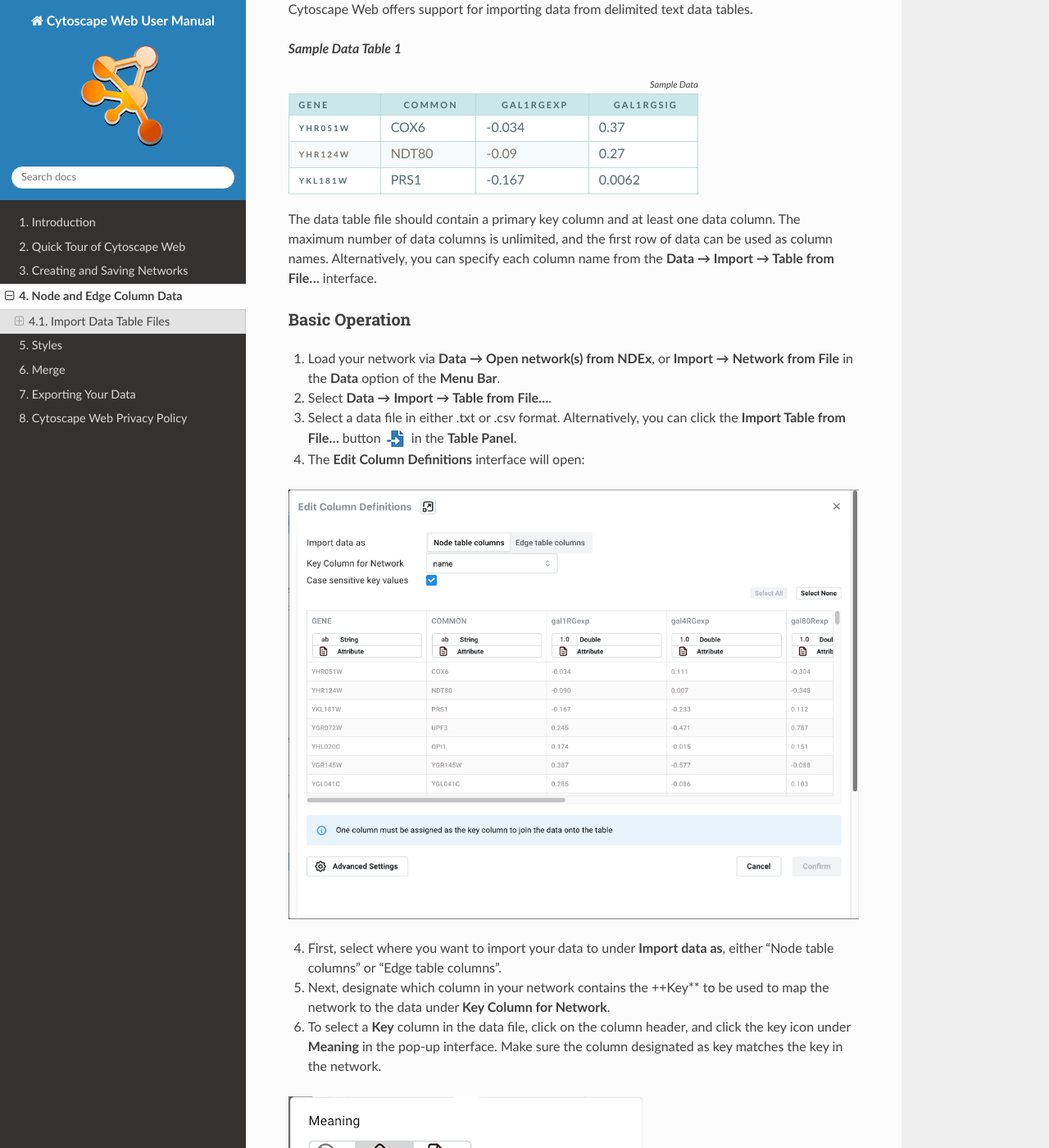
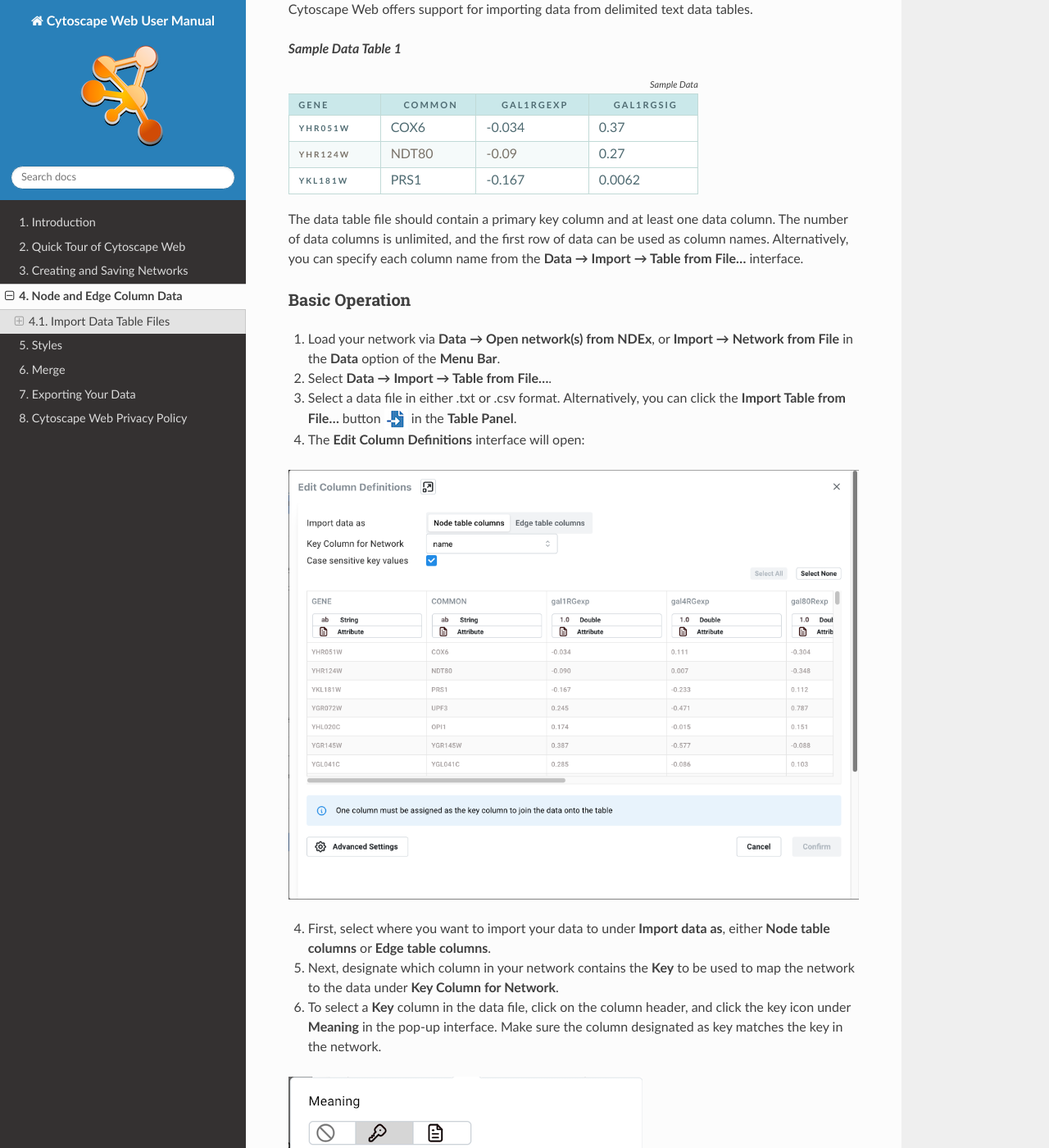
Before and after one commit to cytoscape/web-cytoscape-manual, a Sphinx documentation site: the page built from docs/Node_and_Edge_Column_Data.md, in a window 1280 px wide and 1400 px high, scrolled down 408 px. Shown: the whole window at 82% size. Built offline with Sphinx 7.4.7 and the Read the Docs theme 3.1.0, drawn with Linux system fonts in a browser that asks for light colours.

Commit message:
Update Node_and_Edge_Column_Data.md
bolding, minor text change

```diff
--- a/docs/Node_and_Edge_Column_Data.md
+++ b/docs/Node_and_Edge_Column_Data.md
@@ -29,7 +29,7 @@
 
 
 The data table file should contain a primary key column and at least one
-data column. The maximum number of data columns is unlimited, and the first row of
+data column. The number of data columns is unlimited, and the first row of
 data can be used as column names. Alternatively, you can specify each column name
 from the **Data → Import → Table from File...** interface.
 
@@ -47,16 +47,15 @@
 
 ![](_static/images/Node_Edge_Column_Data/EditColumnDefinitions.png)
 
-4.  First, select where you want to import your data to under **Import data as**, either "Node table columns" or "Edge     table columns".
+4.  First, select where you want to import your data to under **Import data as**, either **Node table columns** or **Edge table columns**.
 
-5.  Next, designate which column in your network contains the ++Key** to be used to map the network to the data under **Key Column for Network**.
+5.  Next, designate which column in your network contains the **Key** to be used to map the network to the data under **Key Column for Network**.
 
 6.  To select a **Key** column in the data file, click on the column header, and click the key icon under **Meaning** in the pop-up interface. Make sure the column designated as key matches the key in the network.
 
 ![](_static/images/Node_Edge_Column_Data/DataColumnKey.png)
 
-7.  Similarly, to change the data type of a column, for example from
-    integer to string, click the column header and select the correct data type under **Data Type**.
+7.  Similarly, to change the data type of a column, for example from integer to string, click the column header and select the correct data type under **Data Type**.
 
 8. A message at the bottom of the interface will inform you of how many rows of data will be imported to your network. Click **Confirm** to continue.
 
```
